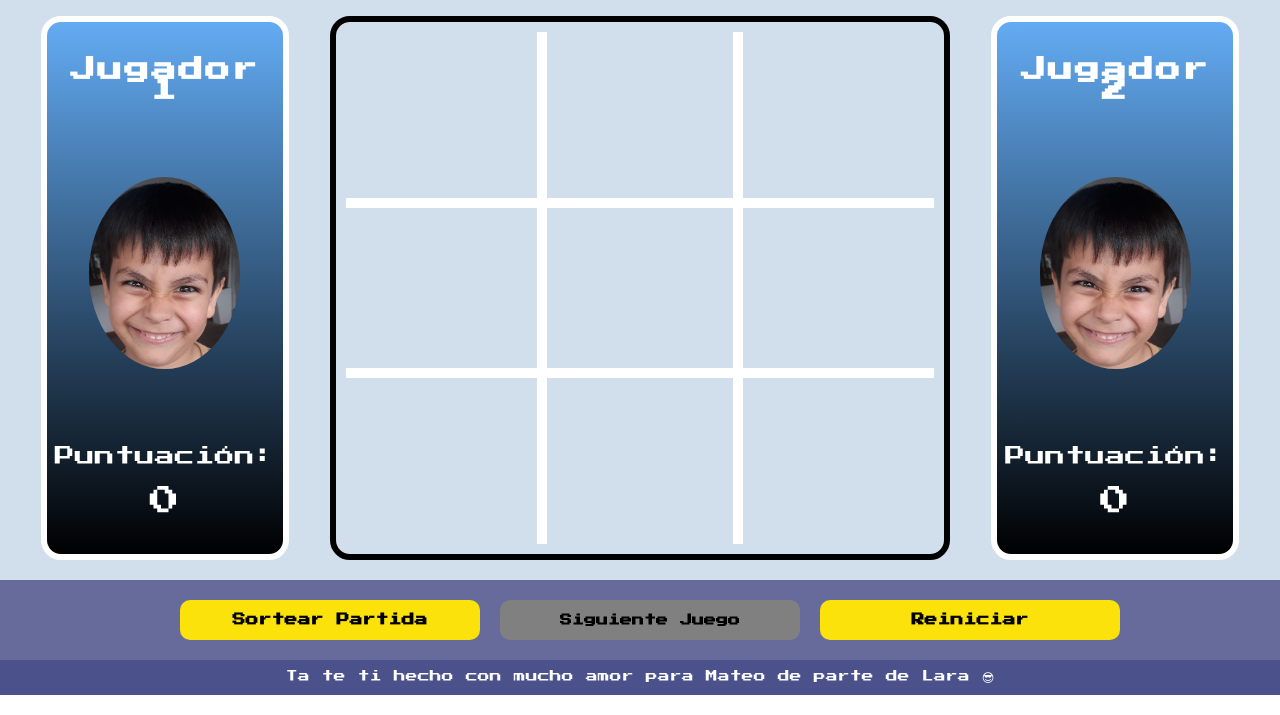
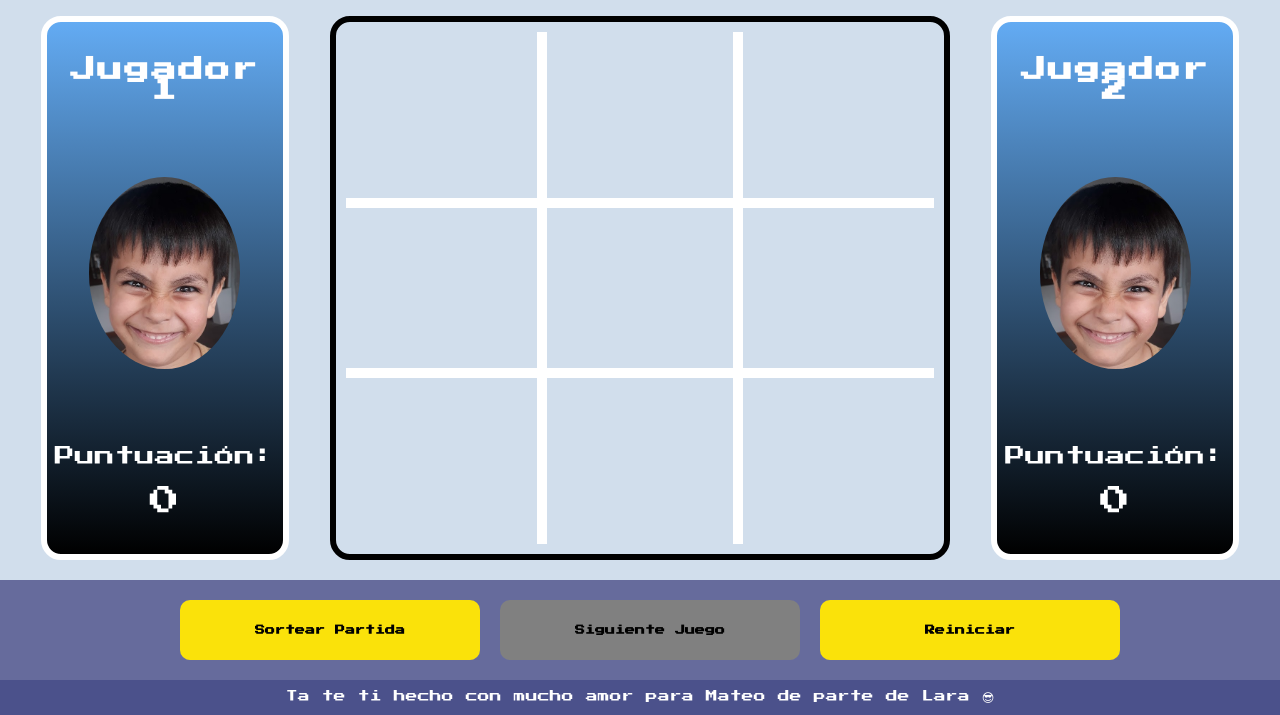
Before and after one commit to Lara99n/Ta-te-ti, a plain HTML site: page index.html in a window 1280 px wide. Shown: the part 104-819 px from the top of the page. Drawn offline with Linux system fonts and the light colour scheme.

Commit message:
cambios en el tamaño de la letra de los botones

```diff
--- a/styles/styles.css
+++ b/styles/styles.css
@@ -128,7 +128,7 @@ body {
 }
 
 .player-mobile {
-    width: 50%;
+    width: 70%;
     height: 100px;
     border: 2px solid white;
     border-radius: 20px;
@@ -152,13 +152,13 @@ body {
 
 
 .button_start {
-    height: 40px;
+    height: 60px;
     width: 300px;
     border-radius: 10px;
     border: none;
     background-color: rgb(250, 226, 10);
     color: black;
-    font-size: 1.3rem;
+    font-size: 1rem;
     font-weight: bold;
     margin-left: 20px;
     line-height: 2rem;
@@ -179,8 +179,8 @@ body {
 
 #nextButton, #clearButton {
     background-color: grey;
-        cursor: default;
-    font-size: 1.2rem;
+    cursor: default;
+    font-size: 1rem;
     line-height: 2rem;
 }
 
```
